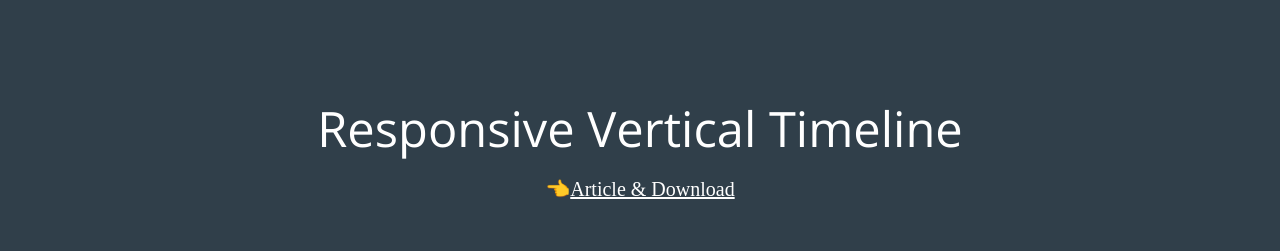
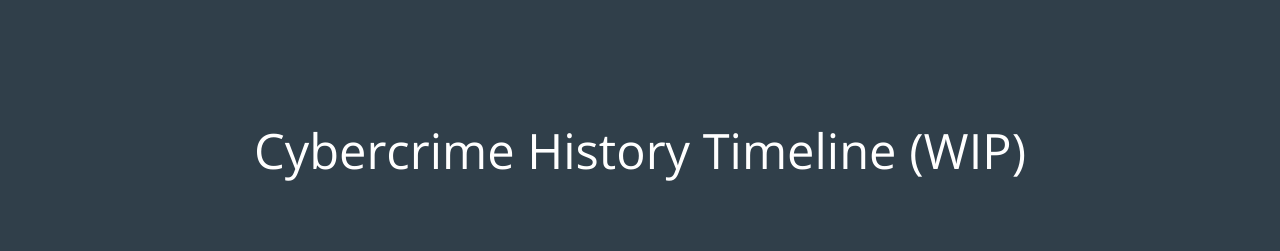
Before and after one commit to VanillaHellen/vanillahellen.github.io, a plain HTML site: page index.html in a window 1280 px wide. Shown: the top 251 px of the page. Drawn offline with nearby package versions, Linux system fonts and the light colour scheme; a web font is replaced by a local one.

Commit message:
title + header

```diff
--- a/index.html
+++ b/index.html
@@ -5,12 +5,11 @@
   <meta name="viewport" content="width=device-width, initial-scale=1">
   <script>document.getElementsByTagName("html")[0].className += " js";</script>
   <link rel="stylesheet" href="assets/css/style.css">
-  <title>Responsive Vertical Timeline | CodyHouse</title>
+  <title>Cybercrime History</title>
 </head>
 <body>
 	<header class="cd-main-header text-center flex flex-column flex-center">
-    <h1>Responsive Vertical Timeline</h1>
-    <p class="margin-top-sm">👈<a class="color-inherit" href="https://codyhouse.co/gem/vertical-timeline/">Article &amp; Download</a></p>
+    <h1>Cybercrime History Timeline (WIP)</h1>
   </header>
 
   <section class="cd-timeline js-cd-timeline">
```
